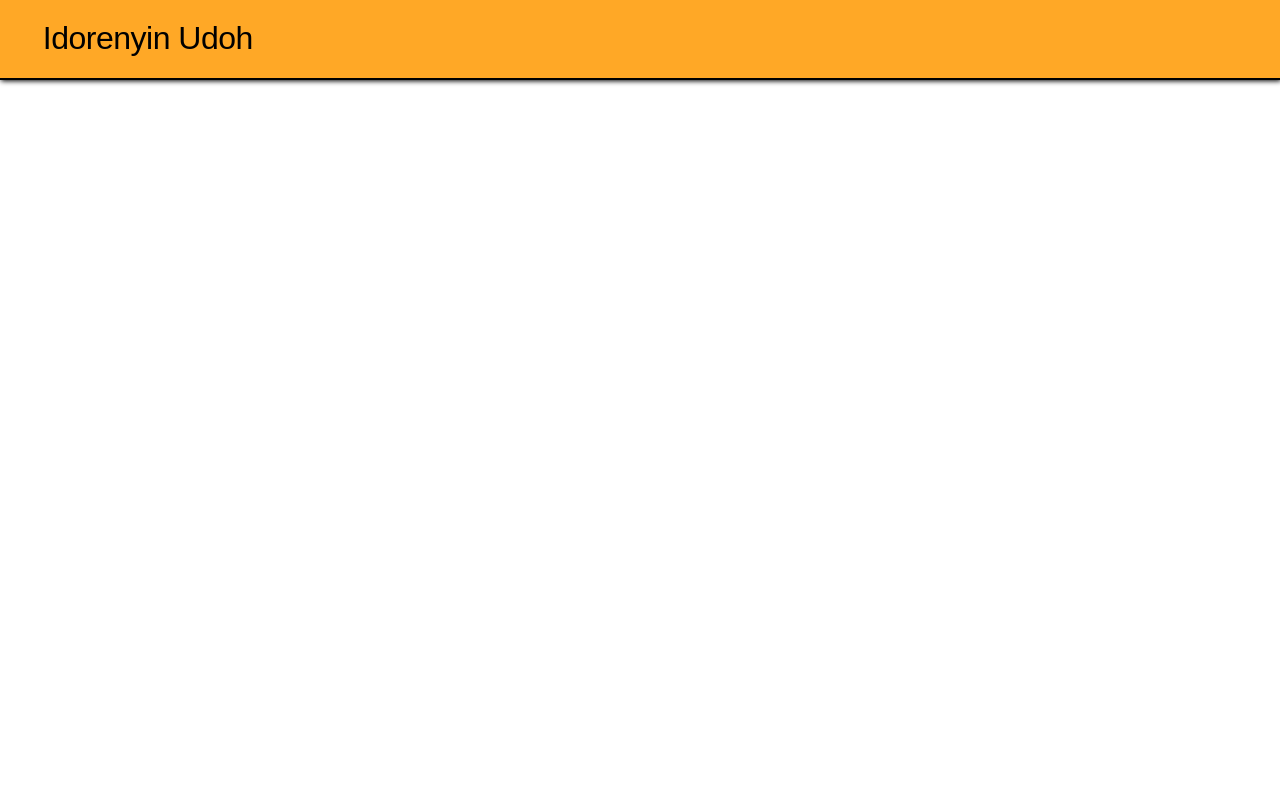
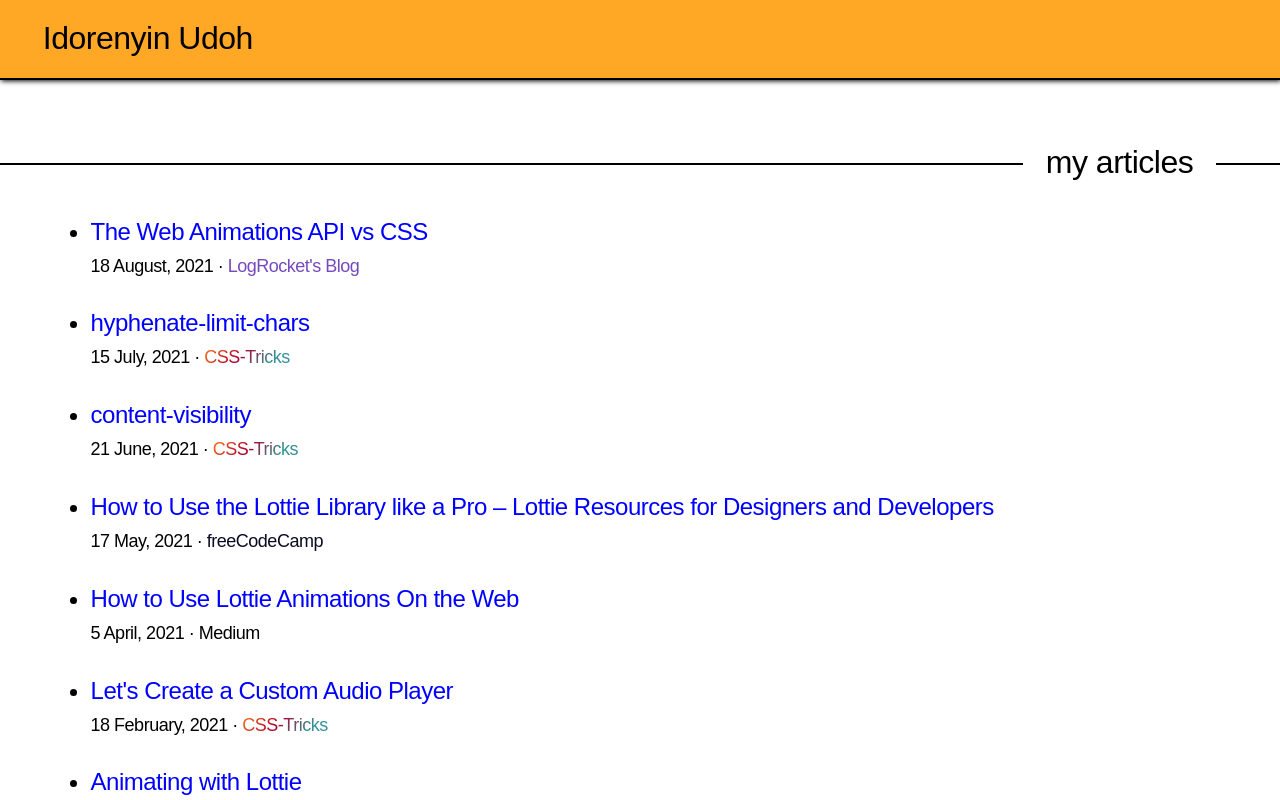
Before and after one commit to idorenyinudoh/iudoh.me, a Vue app: page /articles in a window 1280 px wide. Shown: the top 800 px of the page. Built offline with nearby package versions, Linux system fonts and the light colour scheme.

Commit message:
add content for /articles route and style

```diff
--- a/src/views/ArticlesPage.vue
+++ b/src/views/ArticlesPage.vue
@@ -1,20 +1,86 @@
 <template lang="pug">
 the-nav
+main
+    section
+        base-heading(position="right" heading="my articles")
+        base-ul
+            base-li
+                a(href="https://blog.logrocket.com/the-web-animations-api-vs-css/" target="_blank") The Web Animations API vs CSS
+                small 18 August, 2021 ·
+                    span.logrocket LogRocket's Blog
+            base-li
+                a(href="https://css-tricks.com/almanac/properties/h/hyphenate-limit-chars/" target="_blank") hyphenate-limit-chars
+                small 15 July, 2021 ·
+                    span.css-tricks CSS-Tricks
+            base-li
+                a(href="https://css-tricks.com/almanac/properties/c/content-visibility/" target="_blank") content-visibility
+                small 21 June, 2021 ·
+                    span.css-tricks CSS-Tricks
+            base-li
+                a(href="https://www.freecodecamp.org/news/how-to-use-lottie-like-a-pro-resources-for-designers-and-developers/" target="_blank") How to Use the Lottie Library like a Pro – Lottie Resources for Designers and Developers
+                small 17 May, 2021 ·
+                    span.freecodecamp freeCodeCamp
+            base-li
+                a(href="https://bootcamp.uxdesign.cc/how-to-use-lottie-animations-on-the-web-cb222793d339" target="_blank") How to Use Lottie Animations On the Web
+                small 5 April, 2021 ·
+                    span Medium
+            base-li
+                a(href="https://css-tricks.com/lets-create-a-custom-audio-player/" target="_blank") Let's Create a Custom Audio Player
+                small 18 February, 2021 ·
+                    span.css-tricks CSS-Tricks
+            base-li
+                a(href="https://css-tricks.com/animating-with-lottie/" target="_blank") Animating with Lottie
+                small 11 January, 2021 ·
+                    span.css-tricks CSS-Tricks
+            base-li
+                a(href="https://css-tricks.com/give-users-control-the-media-session-api/" target="_blank") Give Users Control: The Media Session API
+                small 14 December, 2020 ·
+                    span.css-tricks CSS-Tricks
+the-footer
 </template>
 
 <script>
 import TheNav from '@/components/TheNav.vue'
+import BaseUl from '@/components/BaseUl.vue'
+import BaseLi from '@/components/BaseLi.vue'
 
 export default {
     beforeCreate() {
         document.title = 'Idorenyin Udoh | Articles'
     },
     components: {
-        TheNav
+        TheNav,
+        BaseUl,
+        BaseLi
     }
 }
 </script>
 
 <style scoped>
-
+main {
+    margin-top: calc(150px + 1vw);
+}
+ul {
+    margin-top: 0;
+    margin-bottom: 0;
+}
+li:not(:last-of-type) {
+    margin-bottom: calc(20px + 1vw);
+}
+small {
+    display: block;
+    margin: 10px 0;
+    font-size: 18px;
+}
+.logrocket {
+    color: #764abc;
+}
+.css-tricks {
+    background-image: linear-gradient(130deg, #ff7a18, #af002d 41.07%, #319197 76.05%);
+    background-clip: text;
+    color: transparent;
+}
+.freecodecamp {
+    color: #0a0a23;
+}
 </style>
```
